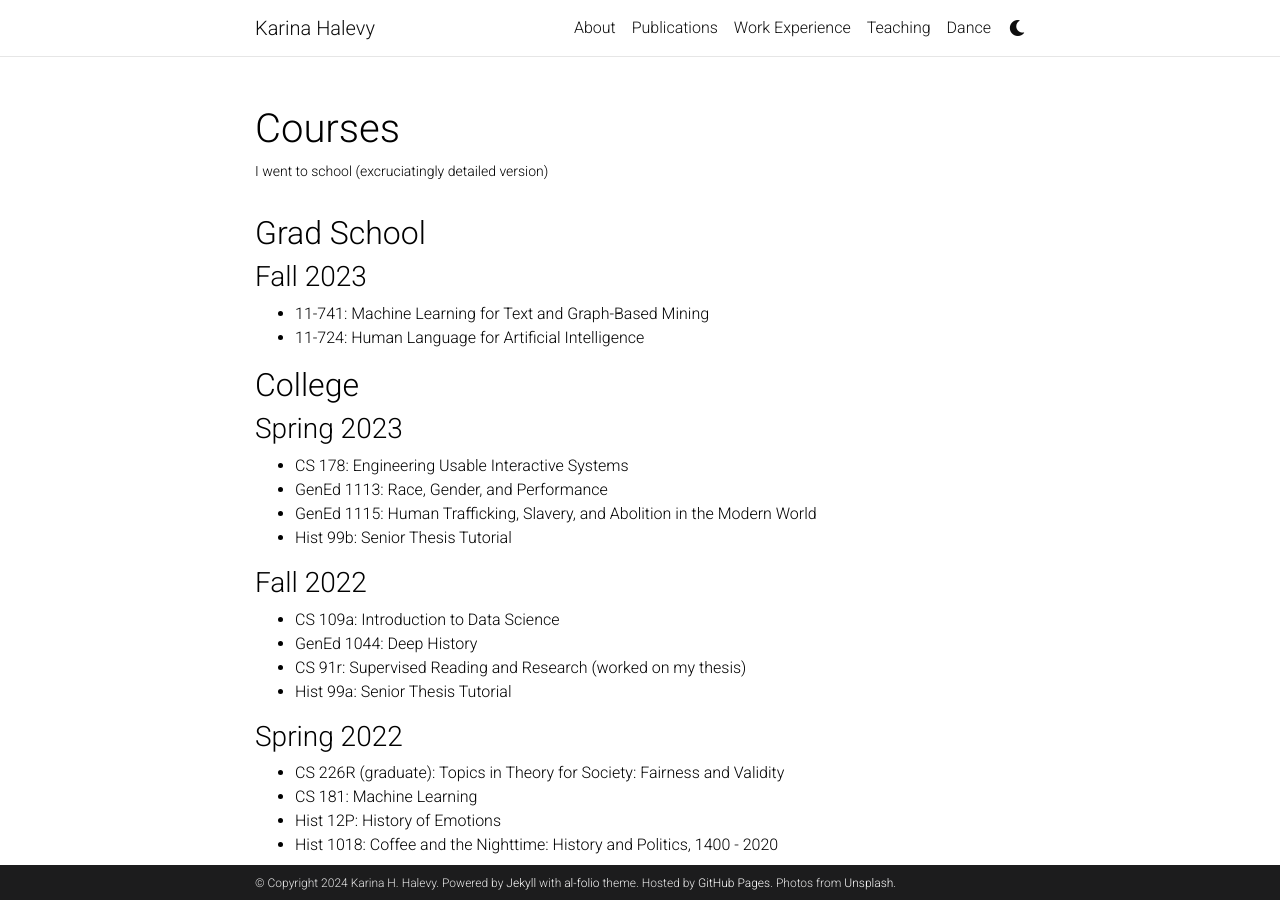
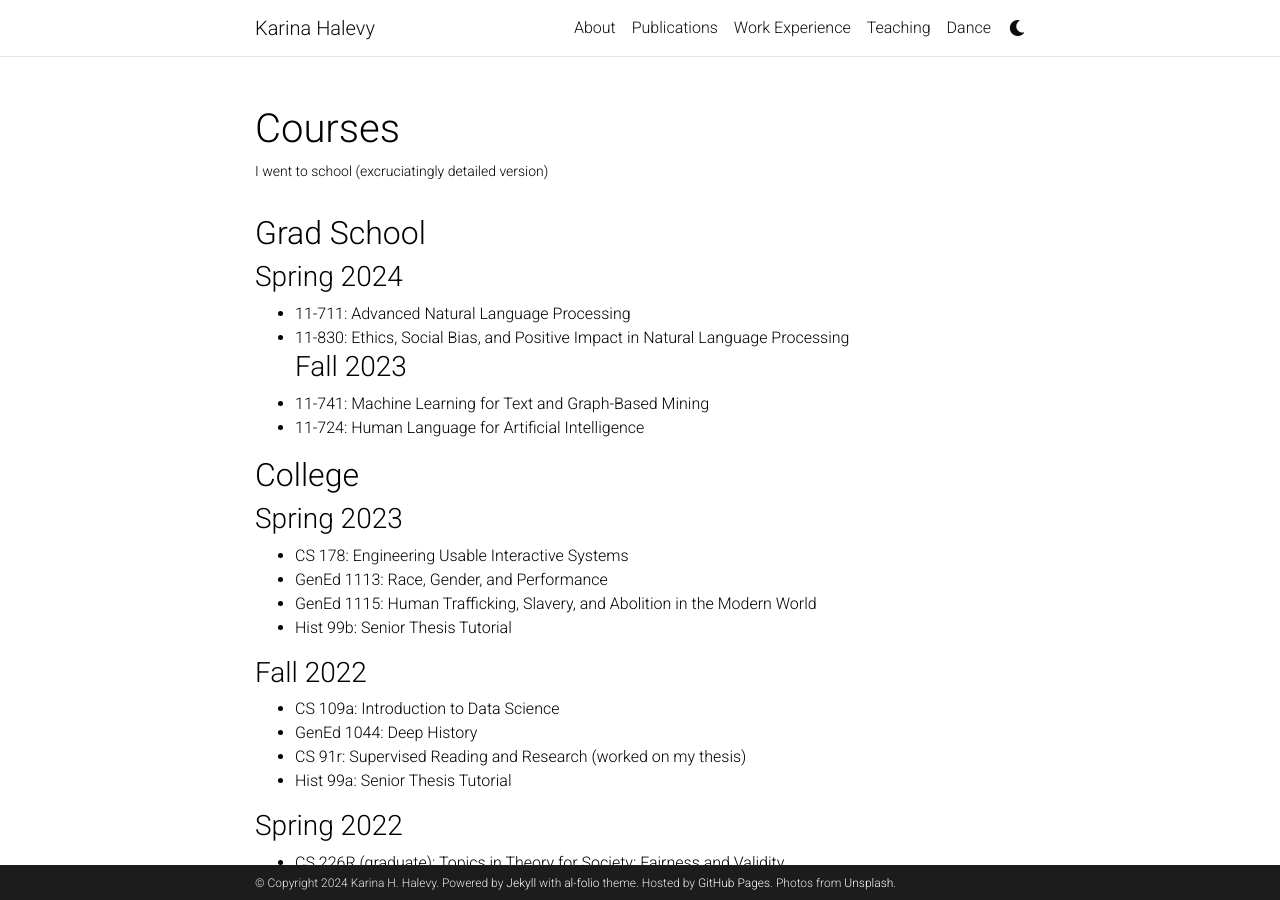
Before and after one commit to ENSCMA2/enscma2.github.io, a Jekyll site: the page built from _pages/courses.md, in a window 1280 px wide and 900 px high. Built offline with Jekyll 4.4.1, drawn with Linux system fonts in a browser that asks for light colours; comment, search, counter and statistics services are not loaded; a style sheet for code colours, icons or effects is not loaded.

Commit message:
Update courses.md

```diff
--- a/_pages/courses.md
+++ b/_pages/courses.md
@@ -8,6 +8,9 @@ display_categories: [work, fun]
 horizontal: false
 ---
 ## Grad School
+### Spring 2024
+- 11-711: Advanced Natural Language Processing
+- 11-830: Ethics, Social Bias, and Positive Impact in Natural Language Processing
 ### Fall 2023
 - 11-741: Machine Learning for Text and Graph-Based Mining
 - 11-724: Human Language for Artificial Intelligence
```
